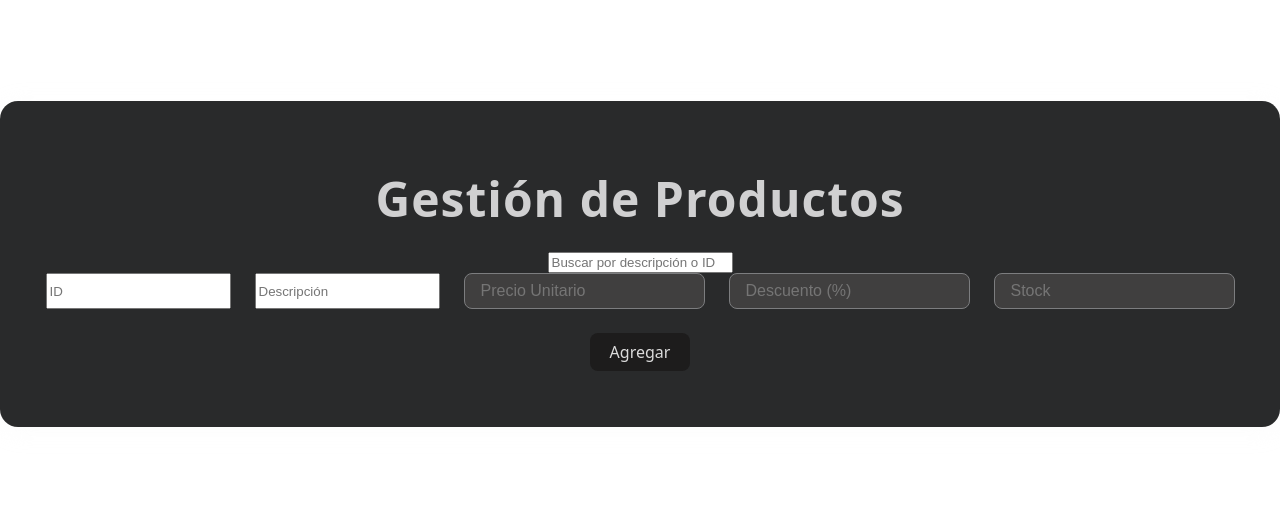
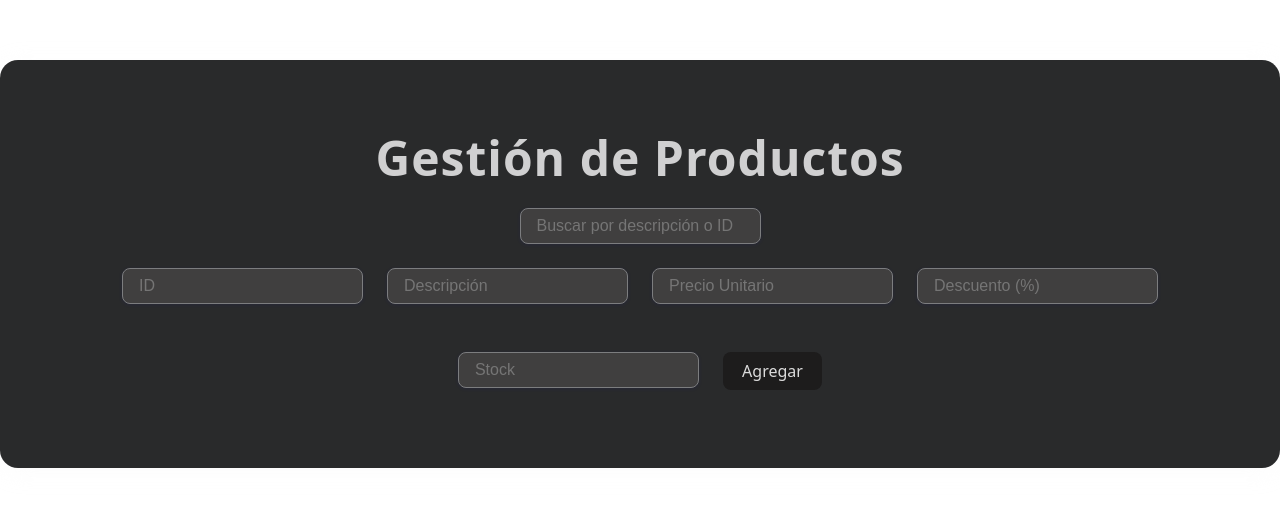
Before and after one commit to GonzaTaritolay/pv_tp4_grupo17, a React (Vite) app: page / in a window 1280 px wide. Shown: the part 136-642 px from the top of the page. Built offline with nearby package versions, Linux system fonts and the light colour scheme.

Commit message:
Finalizacion del CSS

```diff
--- a/src/App.css
+++ b/src/App.css
@@ -39,15 +39,38 @@ form input:focus {
   outline: none;
 }
 
+.input {
+  padding: 0.5rem 1rem;
+  border: 1.5px solid #7c7d7f;
+  border-radius: 8px;
+  font-size: 1rem;
+  background: #403f3f;
+  color: #d0d0d1;
+  margin-bottom: 1.5rem;
+  transition: border 0.2s, box-shadow 0.2s;
+  box-shadow: 0 1px 4px rgba(8, 12, 231, 0.07);
+}
+
+.input:focus {
+  border: 1px solid #363232;
+  outline: none;
+  box-shadow: 0 0 0 2px #e6e6e655;
+}
+
 form button {
   background: #1d1c1c;
   color: #e0e0e0f9;
   border: none;
   border-radius: 8px;
-  padding: 0.5rem 1.2rem;
+  padding: 1rem 1.2rem;
   font-size: 1rem;
   cursor: pointer;
   transition: background 0.2s;
+  height: 40px;
+  align-self: auto;
+  height: 38px;
+  display: flex;
+  align-items: center;
 }
 
 form button:hover {
@@ -84,10 +107,27 @@ form button:hover {
   background: #544ddf;
 }
 
-.card {
-  padding: 2em;
+.productos {
+  background: #23272f1b;
+  margin-bottom: 1rem;
+  padding: 1.2rem 1.5rem;
+  border-radius: 12px;
+  font-size: 1.1rem;
+  display: flex;
+  justify-content: space-between;
+  align-items: center;
+  box-shadow: 0 2px 8px rgba(240, 240, 240, 0.695);
+  transition: background 0.2s, box-shadow 0.2s, transform 0.15s;
+  color: #e8e8e8;
 }
-
-.read-the-docs {
-  color: #888;
+.productos:hover {
+  background: #e9e9e927;
+  box-shadow: 0 4px 16px rgba(226, 226, 226, 0.62);
+  transform: translateY(-2px) scale(1.01);
 }
+.productos strong {
+  color: #ffffff;
+}
+.productos p {
+  margin: 0.1rem 0;
+}
--- a/src/Components/ProductItem.jsx
+++ b/src/Components/ProductItem.jsx
@@ -1,6 +1,6 @@
 function ProductItem({ product, deleteProduct, startEditProduct }) {
   return (
-    <div className="border p-2 rounded shadow flex justify-between items-center">
+    <div className="productos border p-2 rounded shadow flex justify-between items-center">
       <div>
         <p><strong>{product.descripcion}</strong> (ID: {product.id})</p>
         <p>Precio: ${product.precioUnitario} | Descuento: {product.descuento}%</p>
```
